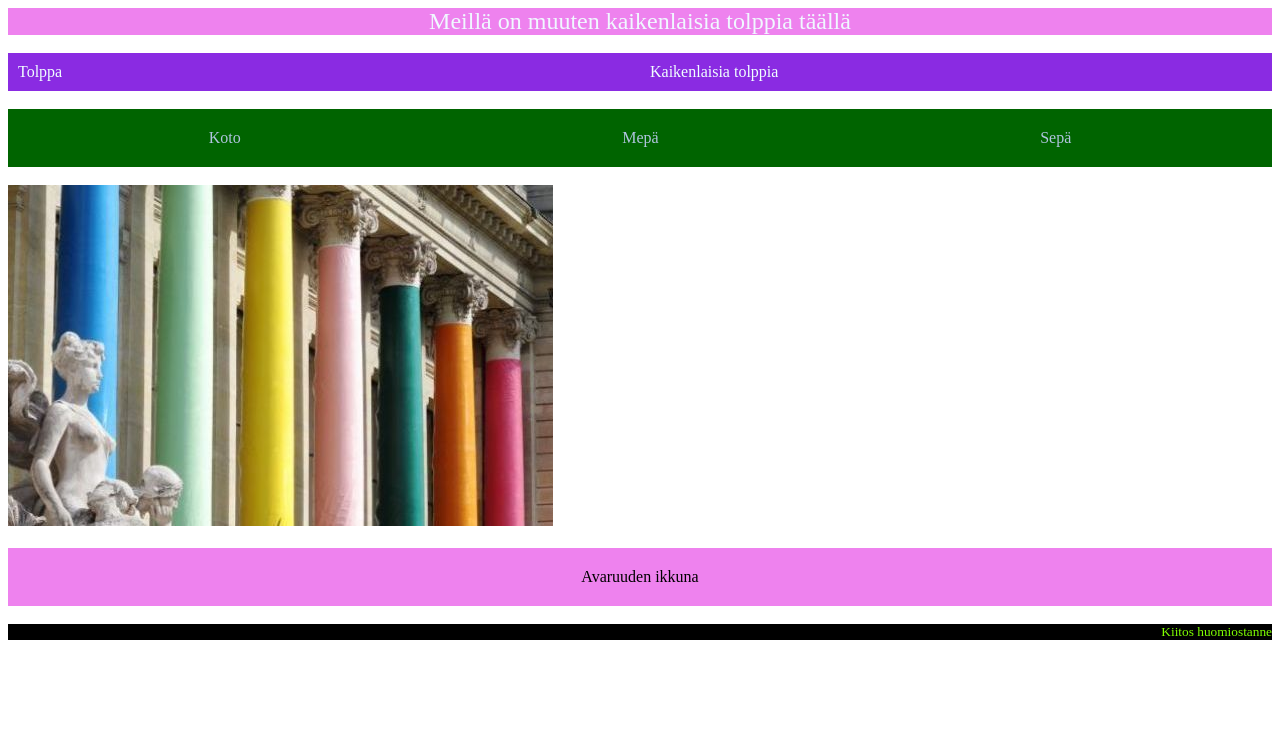
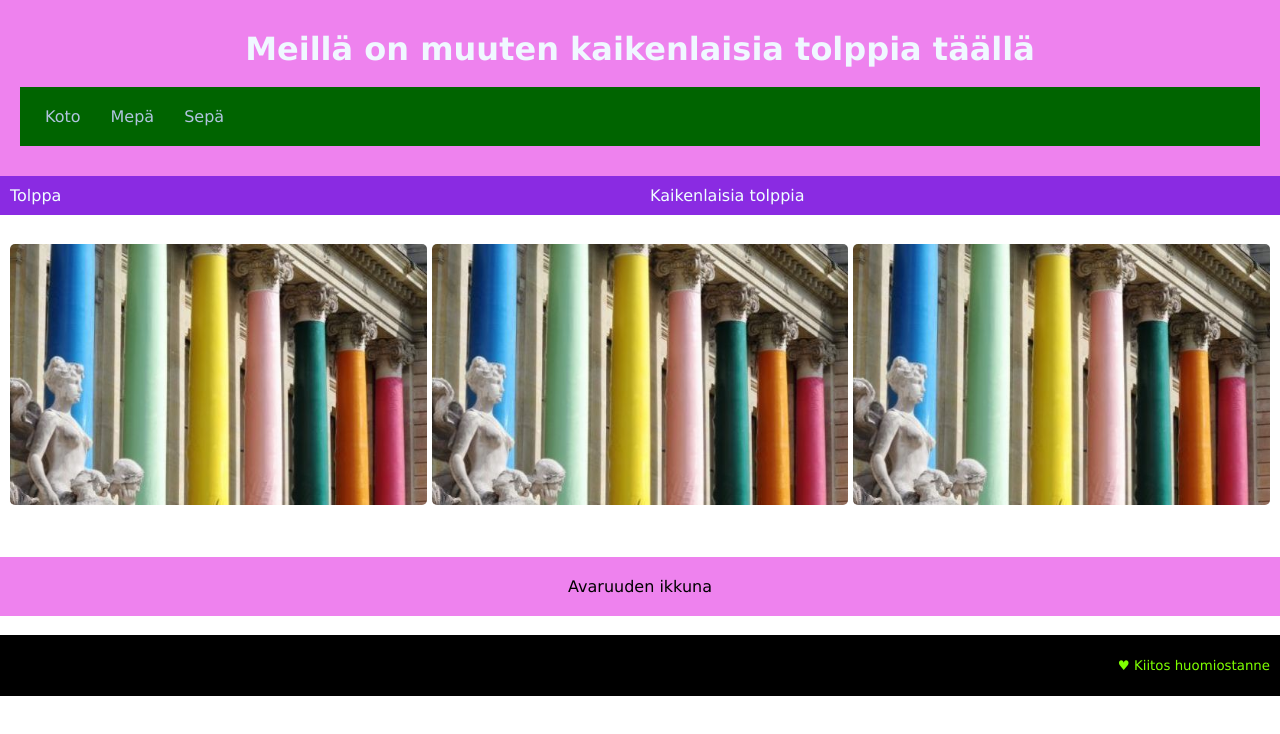
Before and after one commit to wilmiina/websivusto, a plain HTML site: page WS05_responsivedesign/index.html in a window 1280 px wide. Drawn offline with Linux system fonts and the light colour scheme.

Commit message:
Another change to WS05

```diff
--- a/WS05_responsivedesign/index.html
+++ b/WS05_responsivedesign/index.html
@@ -7,12 +7,8 @@
         <title>Responsive Design</title>
     </head>
 <body>
-    <header>Meillä on muuten kaikenlaisia tolppia täällä</header><br>
-    <div class="responsive-container">
-        <div class="column">Tolppa</div>
-        <div class="column">Kaikenlaisia tolppia</div>
-    </div>
-    <br>
+    <header>
+        <h1>Meillä on muuten kaikenlaisia tolppia täällä</h1><br>
         <nav class="responsive-nav">
             <button class="menu-toggle" onclick="toggleMenu()">☰ Menu</button>
             <ul class="nav-list">
@@ -21,16 +17,35 @@
                 <li><a href="#">Sepä</a></li>
             </ul>
         </nav>
+    </header>
+    <main>
+    <section class="responsive-container">
+        <div class="column">Tolppa</div>
+        <div class="column">Kaikenlaisia tolppia</div>
+    </section>
     <br>
-    <img src="./images/columns.jpg" alt="Colourful columns side by side" class="responsive-image">
+    <section class="image-section">
+    <div class="image-column">
+        <img src="./images/columns.jpg" alt="Colourful columns side by side1" class="responsive-image">
+    </div>
+    <div class="image-column">
+        <img src="./images/columns.jpg" alt="Colourful columns side by side2" class="responsive-image">
+    </div>
+    <div class="image-column">
+        <img src="./images/columns.jpg" alt="Colourful columns side by side3" class="responsive-image">
+    </div>
+    </section>
     <br><br>
-    <div class="media-query-box">Avaruuden ikkuna</div>
+    <section class="media-query-box">Avaruuden ikkuna</section><br>
+    </main>
+    <footer>
+        <p>&hearts; Kiitos huomiostanne</p>
+    </footer>
     <script>
         function toggleMenu() {
             const navList = document.querySelector('.responsive-nav .nav-list');
             navList.classList.toggle('active');
         }
-    </script><br>
-    <footer>Kiitos huomiostanne</footer>
+    </script>
 </body>
 </html>
--- a/WS05_responsivedesign/styles/style.css
+++ b/WS05_responsivedesign/styles/style.css
@@ -1,10 +1,28 @@
+body {
+    font-family: Verdana, Geneva, Tahoma, sans-serif;
+    margin: 0;
+    padding: 0;
+    box-sizing: border-box;
+}
 header {
+    display: flex;
+    flex-direction: column;
+    align-items: center;
+    justify-content: center;
+    text-align: center;
+    padding: 30px;
     background-color: violet;
+}
+header h1 {
     color: aliceblue;
-    font-size: x-large;
-    text-align: center;
+    font-size: 2rem;
+    margin: 0;
 }
-
+@media (max-width: 768px) {
+    header h1 {
+        font-size: 1.5rem;
+    }
+}
 .responsive-container {
     display: flex;
     flex-wrap: wrap;
@@ -44,14 +62,18 @@ header {
     background-color: darkgreen;
     color: lightblue;
     padding: 10px;
+    display: flex;
+    justify-content: space-between;
+    align-items: center;
+    width: 100%;
 }
 .responsive-nav .menu-toggle {
     display: none;
     background-color: lightcyan;
     color: mediumpurple;
     border: none;
-    padding: 10px;
-    font-size: 16px;
+    padding: 20px;
+    font-size: 20px;
     cursor: pointer;
     width: 100%;
     text-align: left;
@@ -95,9 +117,41 @@ header {
         text-align: center;
     }
 }
+.nav-list a {
+    text-decoration: none;
+    color: blueviolet;
+    padding: 5px 10px;
+    border-radius: 5px;
+    transition: background-color 0.5s ease;
+}
+.nav-list a:hover {
+    background-color: lightseagreen;
+}
+.nav-list a.active {
+    background-color: lightpink;
+    color: darkmagenta;
+    font-weight: bold;
+}
+.image-section {
+    display: flex;
+    justify-content: space-between;
+    gap: 5px;
+    padding: 10px;
+}
+.image-column {
+    flex: 1;
+    text-align: center;
+}
+.image-column img {
+    max-width: 100%;
+    height: auto;
+    border-radius: 5px;
+}
+
 footer {
     background-color: black;
     color: chartreuse;
     text-align: right;
+    padding: 10px;
     font-size: smaller;
 }
```
Lines whose indentation alone changed are shown as unchanged.
